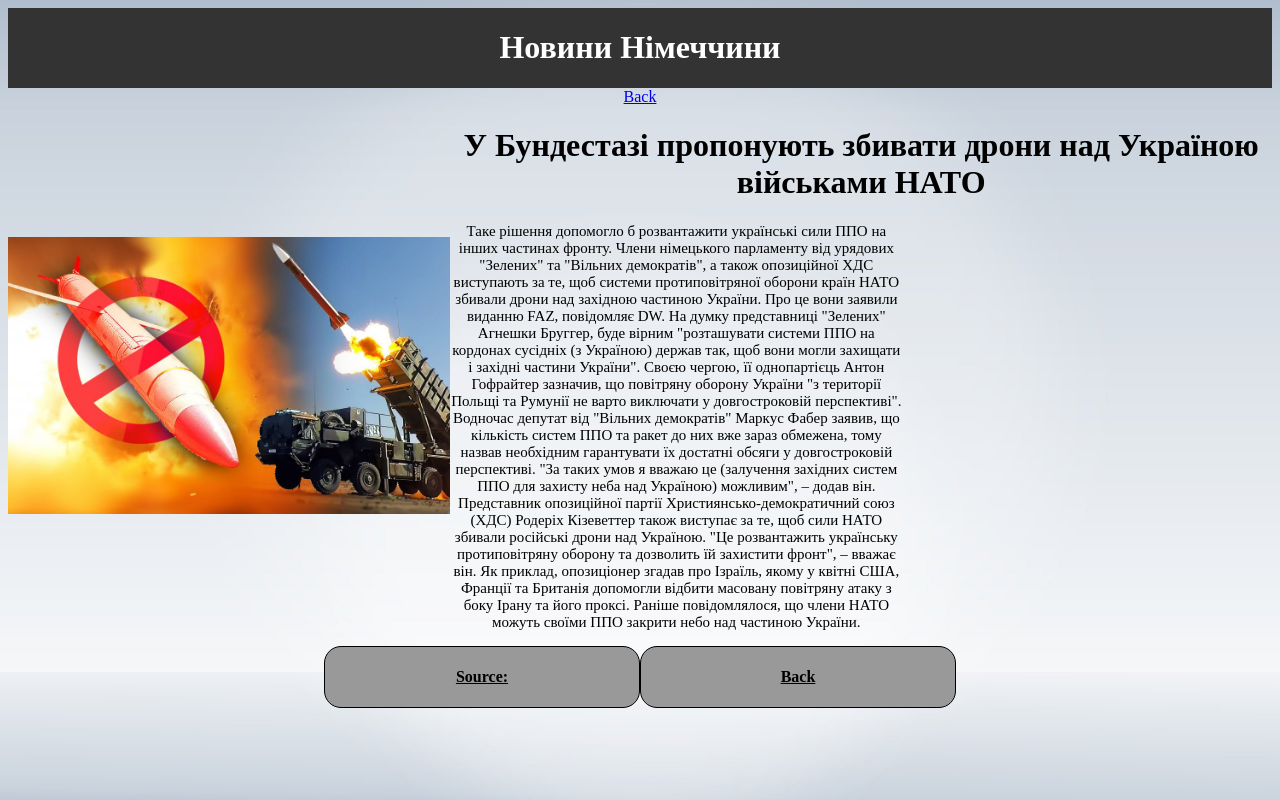
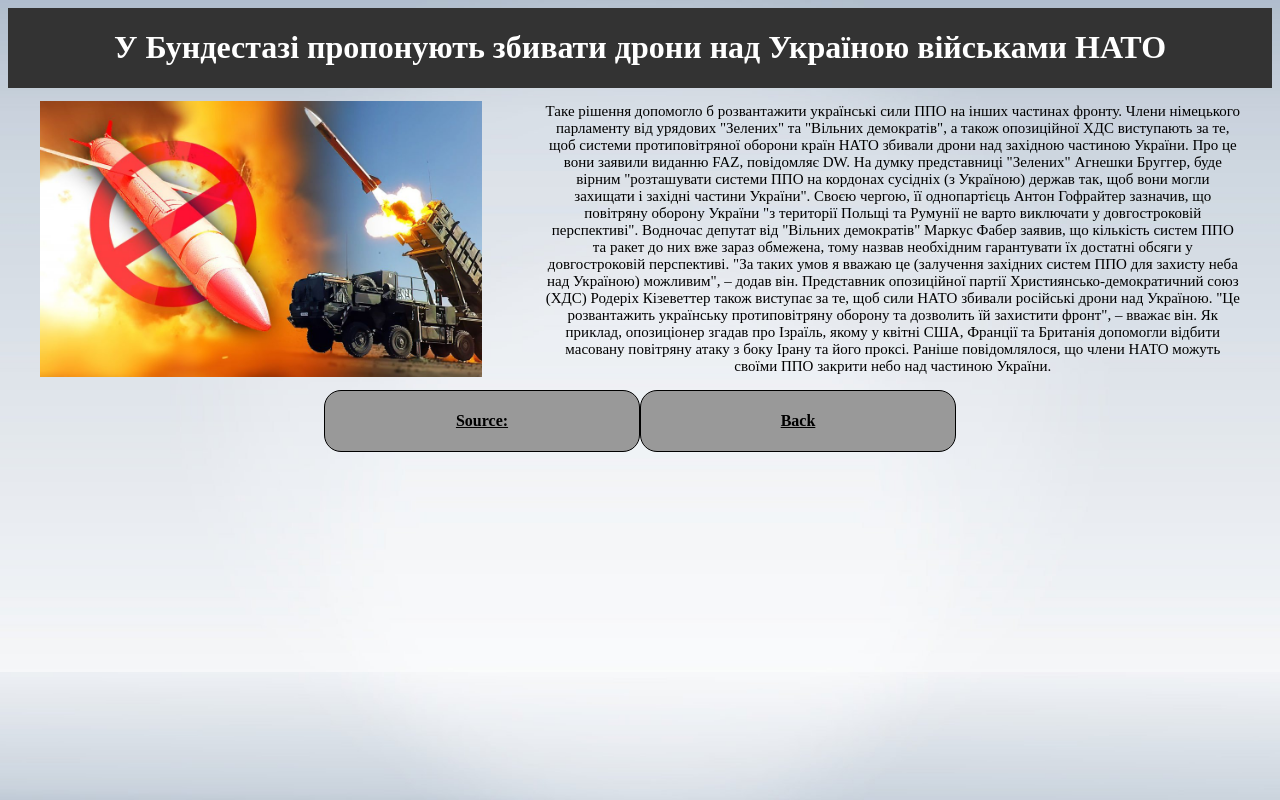
Before and after one commit to MaximKasym/NEWS, a plain HTML site: page german_aid2.html.html in a window 1280 px wide. Drawn offline with Linux system fonts and the light colour scheme.

Commit message:
Update german_aid2.html.html

```diff
--- a/german_aid2.html.html
+++ b/german_aid2.html.html
@@ -66,17 +66,10 @@ background-size: 100%;">
 
     <div class="box">
         <header>
-            <h1>Новини Німеччини</h1> <br>
+            <h1>У Бундестазі пропонують збивати дрони над Україною військами НАТО</h1> <br>
         </header>
-
-        <div class="Buck">
-            <a href="index.html">Back</a>
-            </div>
-
         <main>
             <img src="gerfot2.png" alt="">
-            <div class="content">
-                <h1>У Бундестазі пропонують збивати дрони над Україною військами НАТО</h1>
             <p>Таке рішення допомогло б розвантажити українські сили ППО на інших частинах фронту.
 
                 Члени німецького парламенту від урядових "Зелених" та "Вільних демократів", а також опозиційної ХДС виступають за те, щоб системи протиповітряної оборони країн НАТО збивали дрони над західною частиною України.
@@ -97,7 +90,6 @@ background-size: 100%;">
                 Як приклад, опозиціонер згадав про Ізраїль, якому у квітні США, Франції та Британія допомогли відбити масовану повітряну атаку з боку Ірану та його проксі.
 
                 Раніше повідомлялося, що члени НАТО можуть своїми ППО закрити небо над частиною України.</p>
-            </div>
         </main>
         <footer class="Back">
             <a href="https://tsn.ua/ato/u-bundestazi-proponuyut-zbivati-droni-nad-ukrayinoyu-viyskami-nato-2577143.html">Source:</a>
```
